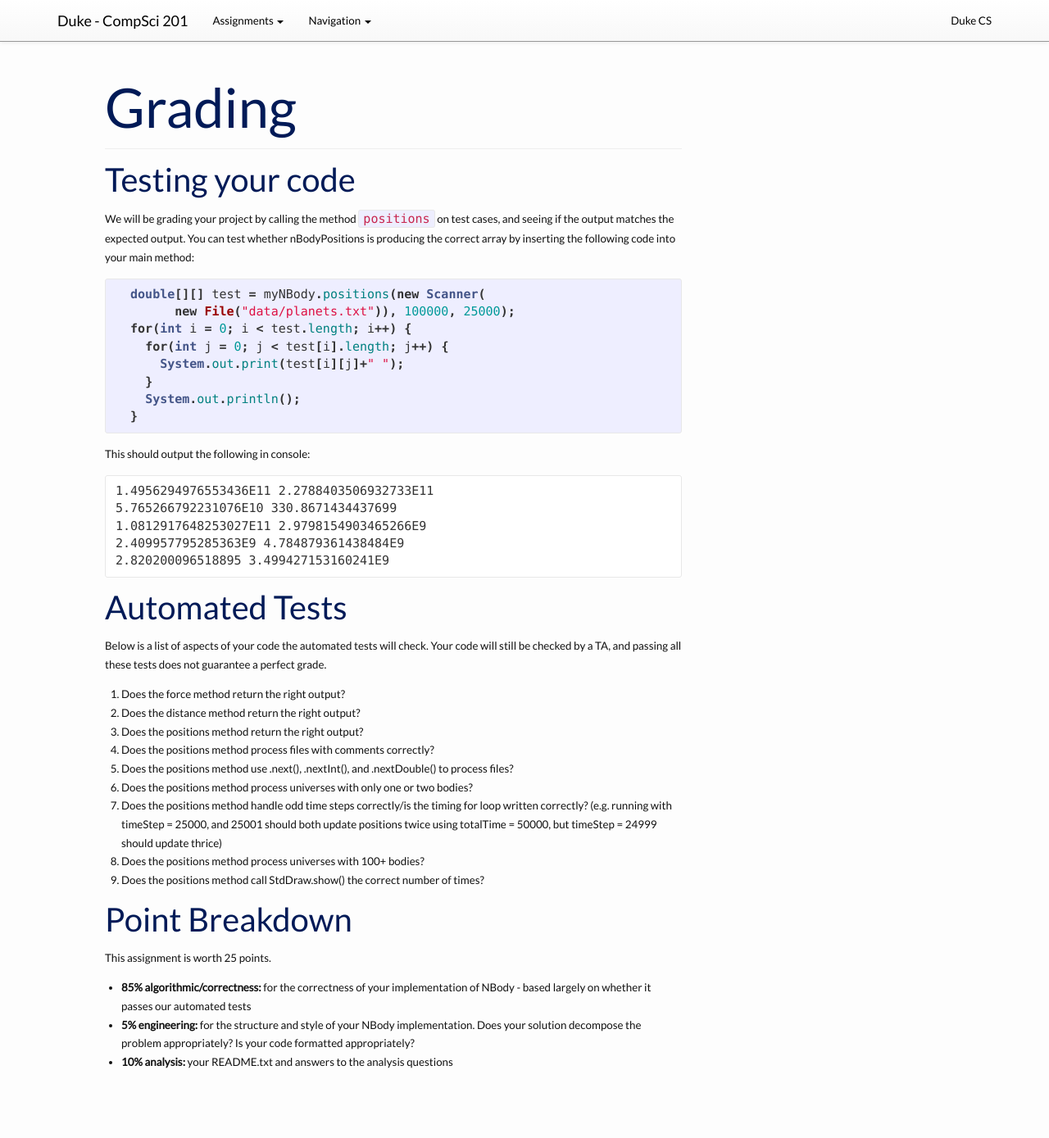
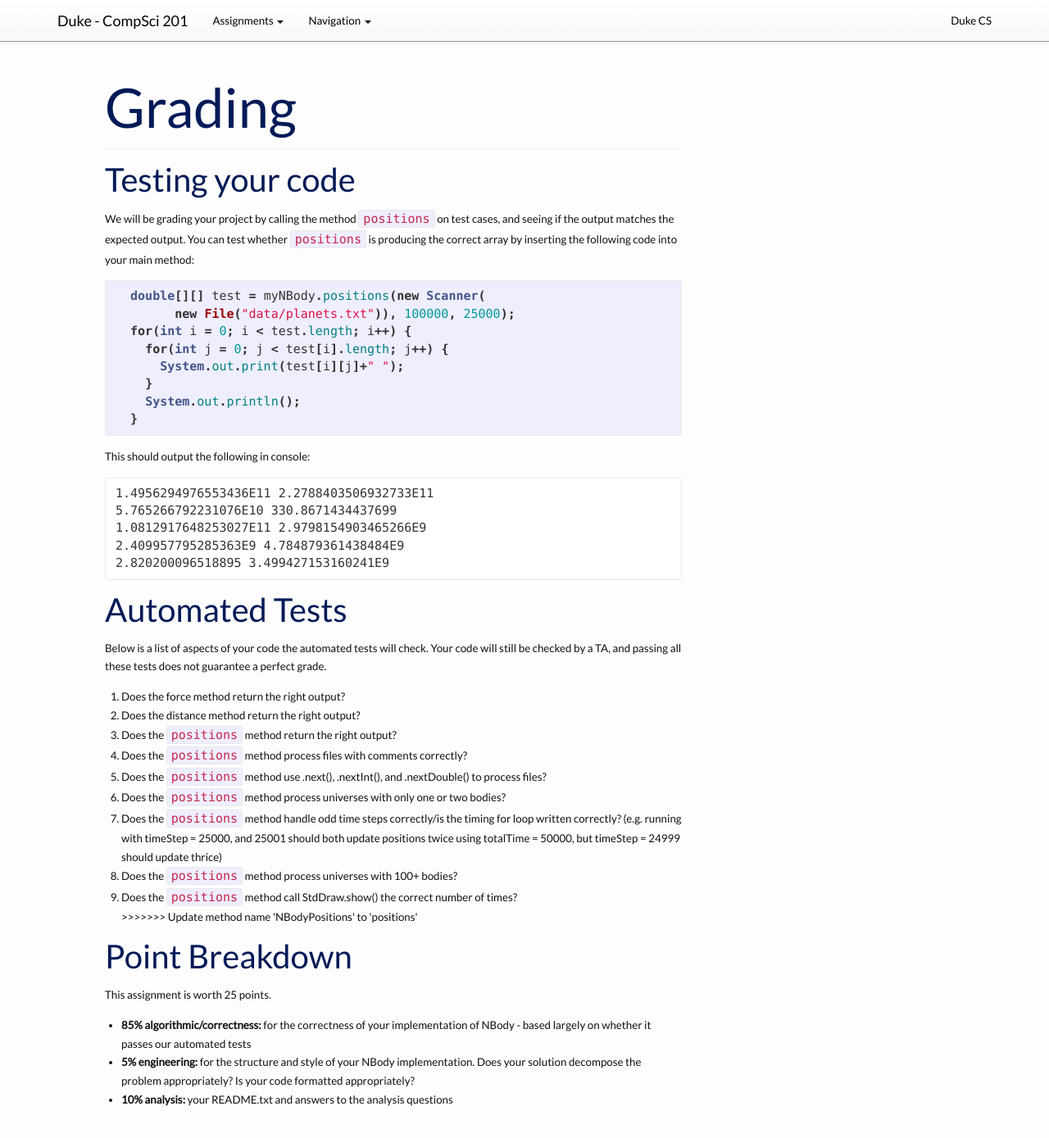
Before and after one commit to compsci201/compsci201.github.io, a Jekyll site: the page built from nbody/6-grading.md, in a window 1280 px wide and 1400 px high. Shown: the top 1389 px of the window at 82% size. Built offline with Jekyll 4.4.1, drawn with Linux system fonts in a browser that asks for light colours; nearby versions of some CDN libraries.

Commit message:
Update method name 'NBodyPositions' to 'positions'
To match current documentation and skeleton code.

```diff
--- a/nbody/6-grading.md
+++ b/nbody/6-grading.md
@@ -5,7 +5,7 @@
 ---
 
 ## Testing your code
-We will be grading your project by calling the method `positions` on test cases, and seeing if the output matches the expected output. You can test whether nBodyPositions is producing the correct array by inserting the following code into your main method:
+We will be grading your project by calling the method `positions` on test cases, and seeing if the output matches the expected output. You can test whether <code>positions</code> is producing the correct array by inserting the following code into your main method:
 
 {% highlight java %}
   double[][] test = myNBody.positions(new Scanner(
@@ -34,13 +34,15 @@
 <ol>
 <li>Does the force method return the right output?</li>
 <li>Does the distance method return the right output?</li>
-<li>Does the positions method return the right output?</li>
-<li>Does the positions method process files with comments correctly?</li>
-<li>Does the positions method use .next(), .nextInt(), and .nextDouble() to process files?</li>
-<li>Does the positions method process universes with only one or two bodies?</li>
-<li>Does the positions method handle odd time steps correctly/is the timing for loop written correctly? (e.g. running with timeStep = 25000, and 25001 should both update positions twice using totalTime = 50000, but timeStep = 24999 should update thrice)</li>
-<li>Does the positions method process universes with 100+ bodies?</li>
-<li>Does the positions method call StdDraw.show() the correct number of times?</li>
+
+<li>Does the <code>positions</code> method return the right output?</li>
+<li>Does the <code>positions</code> method process files with comments correctly?</li>
+<li>Does the <code>positions</code> method use .next(), .nextInt(), and .nextDouble() to process files?</li>
+<li>Does the <code>positions</code> method process universes with only one or two bodies?</li>
+<li>Does the <code>positions</code> method handle odd time steps correctly/is the timing for loop written correctly? (e.g. running with timeStep = 25000, and 25001 should both update positions twice using totalTime = 50000, but timeStep = 24999 should update thrice)</li>
+<li>Does the <code>positions</code> method process universes with 100+ bodies?</li>
+<li>Does the <code>positions</code> method call StdDraw.show() the correct number of times?</li>
+>>>>>>> Update method name 'NBodyPositions' to 'positions'
 </ol>
 
 ## Point Breakdown
```
